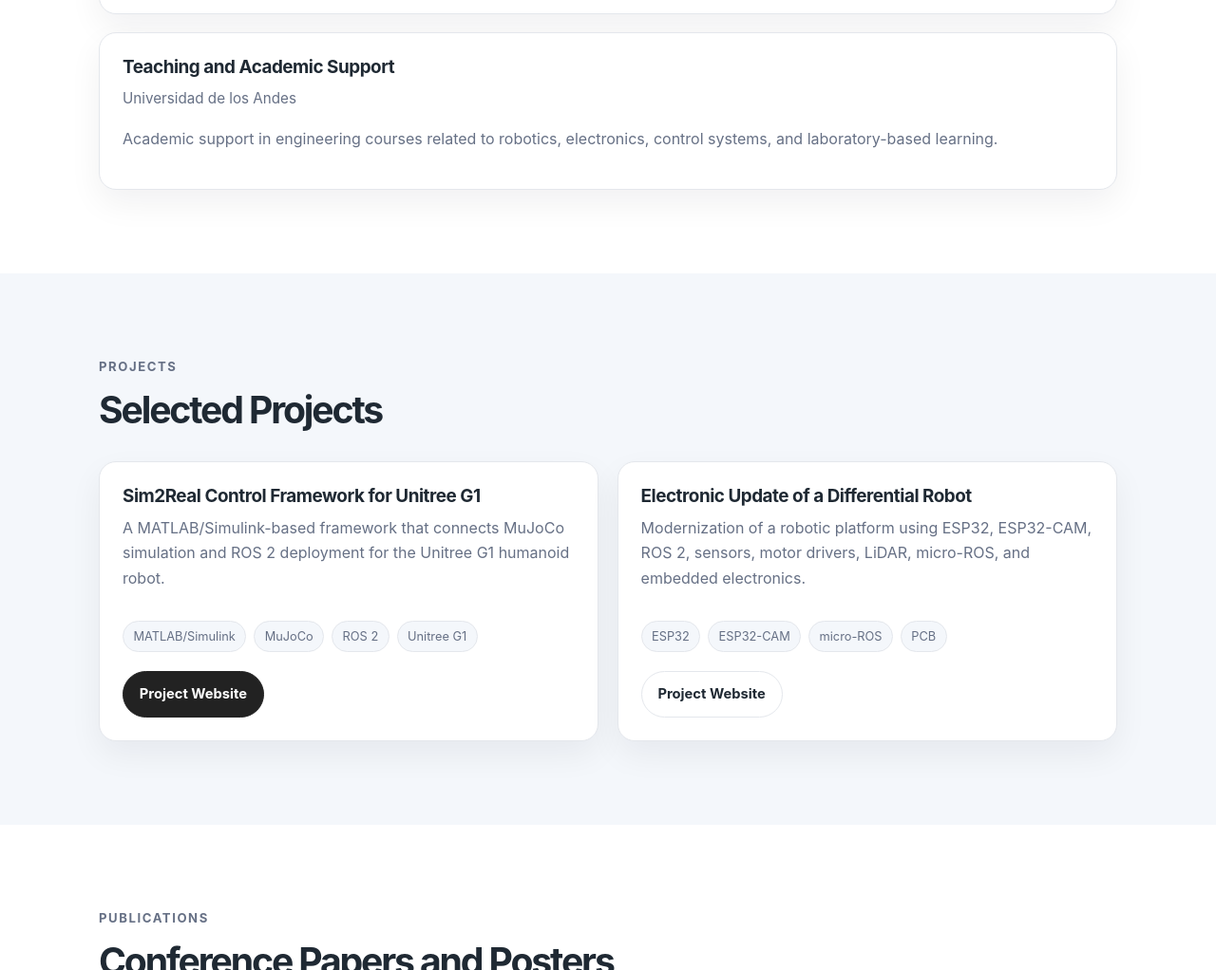
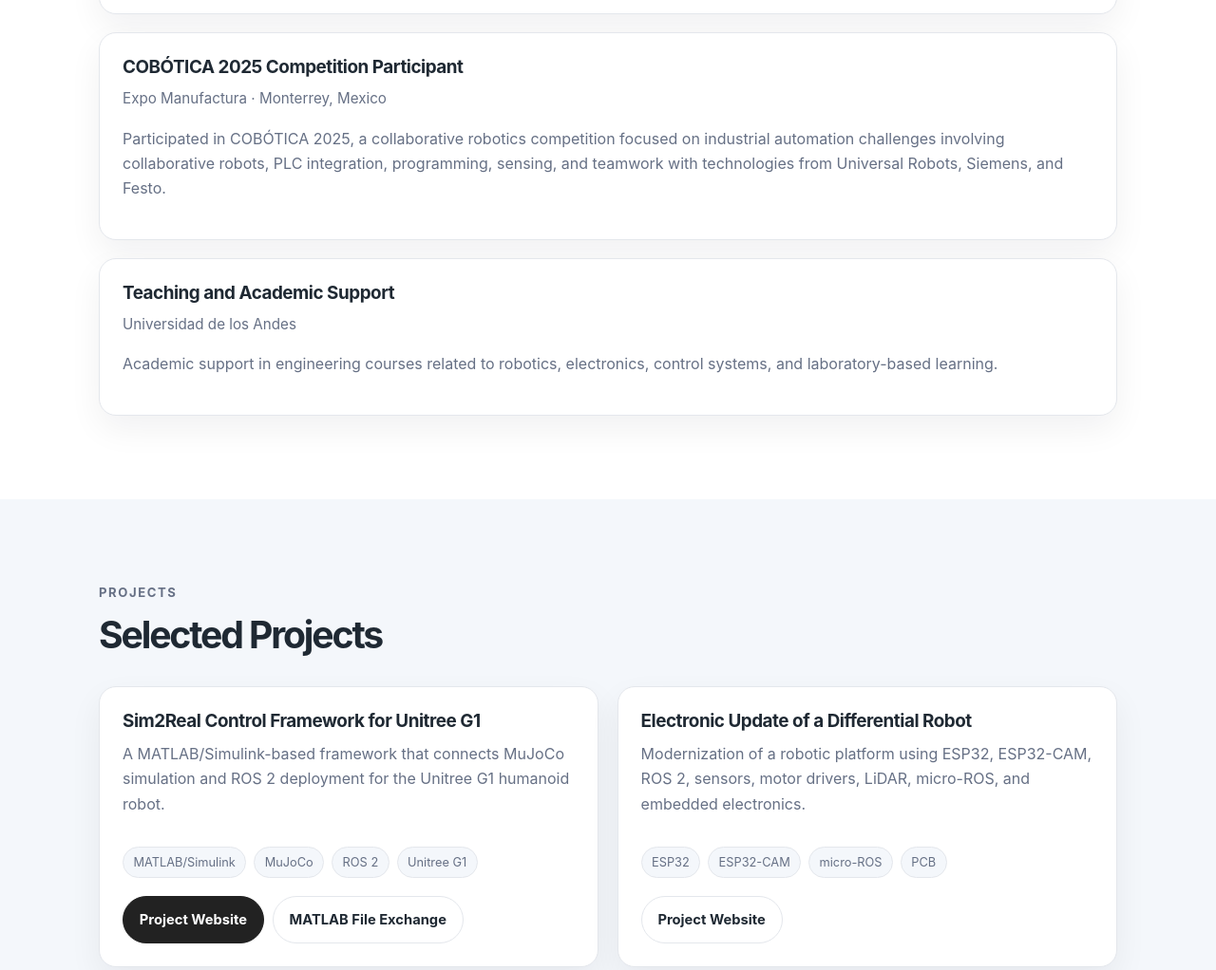
Before and after one commit to LefferTrochez/LefferTrochez.github.io, a plain HTML site: page index.html in a window 1280 px wide. Shown: the part 2134-3156 px from the top of the page at 95% size. Drawn offline with Linux system fonts and the light colour scheme.

Commit message:
Update academic website

```diff
--- a/index.html
+++ b/index.html
@@ -136,6 +136,17 @@
         </article>
 
         <article class="timeline-item">
+          <h3>COBÓTICA 2025 Competition Participant</h3>
+          <p class="muted">Expo Manufactura · Monterrey, Mexico</p>
+          <p>
+            Participated in COBÓTICA 2025, a collaborative robotics competition focused on
+            industrial automation challenges involving collaborative robots, PLC integration,
+            programming, sensing, and teamwork with technologies from Universal Robots,
+            Siemens, and Festo.
+          </p>
+        </article>
+
+        <article class="timeline-item">
           <h3>Teaching and Academic Support</h3>
           <p class="muted">Universidad de los Andes</p>
           <p>
@@ -168,6 +179,7 @@
           </div>
           <div class="button-row small">
             <a class="btn primary" href="https://leffertrochez.github.io/Sim2Real-Control-Framework-for-Unitree-G1-Simulink-ROS2-MuJoCo/" target="_blank" rel="noopener">Project Website</a>
+            <a class="btn" href="https://la.mathworks.com/matlabcentral/fileexchange/183593-sim2real-control-framework-unitree-g1-simulink-ros2-mujoco" target="_blank" rel="noopener">MATLAB File Exchange</a>
           </div>
         </article>
 
--- a/style.css
+++ b/style.css
@@ -362,7 +362,7 @@
 }
 
 .iele-logo {
-  width: min(225px, 100%);
+  width: min(293px, 100%);
   height: auto;
   display: block;
 }
@@ -425,7 +425,7 @@
 
 @media (max-width: 520px) {
   .iele-logo {
-    width: min(220px, 100%);
+    width: min(286px, 100%);
   }
 
   .section {
```
Also changed, not shown: 1 other file.
